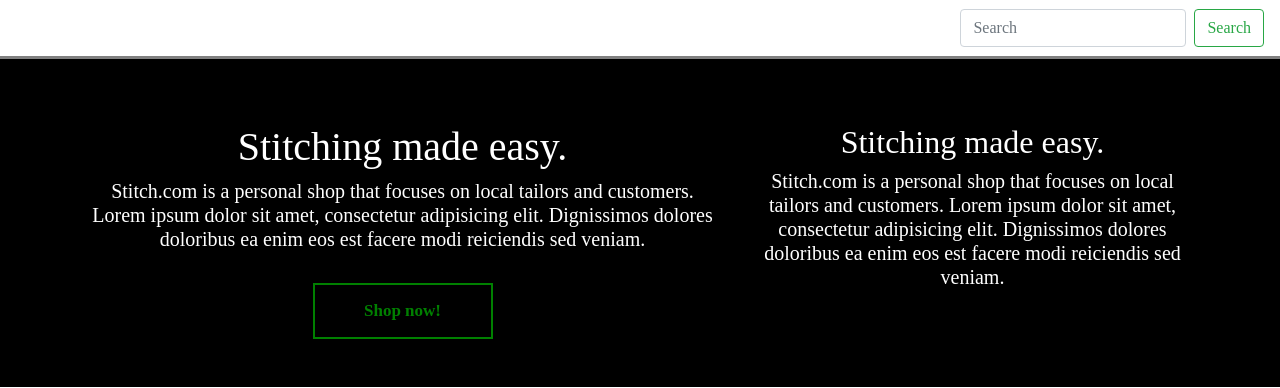
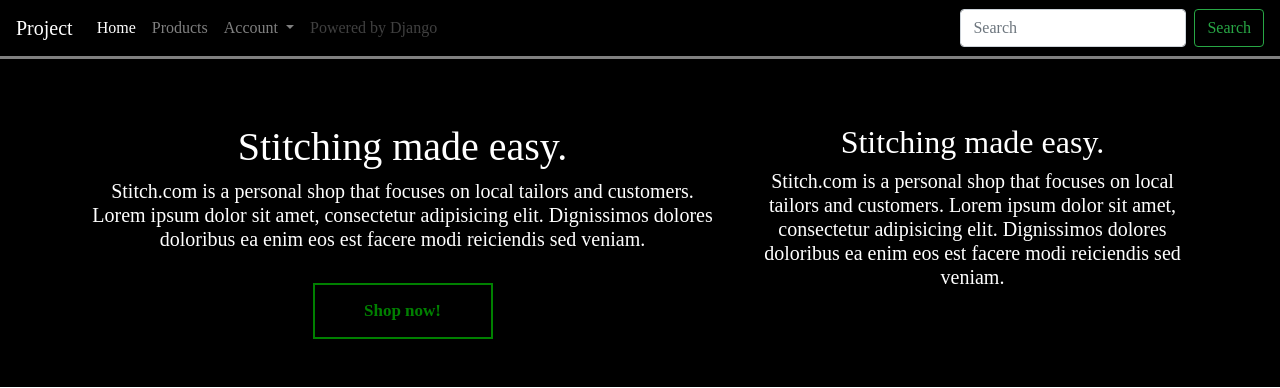
Before and after one commit to hpiyush/Django_E-commerce, a Django app: page / in a window 1280 px wide. Shown: the top 388 px of the page. Run offline with Django 3.2, Linux system fonts and the light colour scheme; parts of the project's set-up code (start-up, migrations or seed data) failed here and were passed over; some libraries are stand-ins or nearby versions; some web fonts are replaced.

Commit message:
Updated commit-day7

```diff
--- a/static/css/style0.css
+++ b/static/css/style0.css
@@ -5,8 +5,8 @@
 }
 
 nav{
-    background: white;
-    color: black;
+    background: black;
+    color: white;
 }
 
 .razorpay-payment-button{
--- a/templates/navbar.html
+++ b/templates/navbar.html
@@ -1,7 +1,7 @@
 {% block navbar %}
 
 {% if user.is_authenticated %}
-<nav class="navbar navbar-expand-lg" style="border-bottom: solid grey;">
+<nav class="navbar navbar-expand-lg navbar-dark" style="border-bottom: solid grey;">
     <a class="navbar-brand" href="{% url 'home' %}">Navbar</a>
     <button class="navbar-toggler" type="button" data-toggle="collapse" data-target="#navbarSupportedContent"
             aria-controls="navbarSupportedContent" aria-expanded="false" aria-label="Toggle navigation">
```
